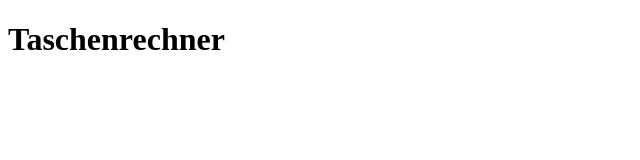
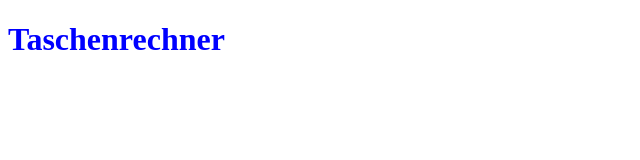
Before and after one commit to jenrad/Taschenrechner, a plain HTML site: page index.html in a window 1280 px wide. Shown: the whole page, without its empty margins (0-640 px from the left). Drawn offline with Linux system fonts and the light colour scheme.

Commit message:
Überschrift

```diff
--- a/index.html
+++ b/index.html
@@ -3,7 +3,7 @@
 <head>
     <meta charset="UTF-8">
     <title>Taschenrechner</title>
-
+    <link rel="stylesheet" type="text/css" href="style.css">
 </head>
 <body>
 <h1>Taschenrechner</h1>
--- /dev/null
+++ b/style.css
@@ -0,0 +1,3 @@
+h1{
+color:blue;
+}
```
